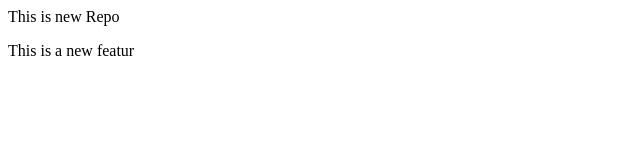
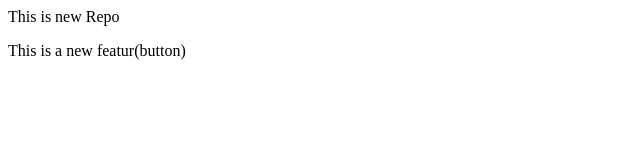
Before and after one commit to ankitsingh551/localrepo, a plain HTML site: page index.html in a window 1280 px wide. Shown: the full height of the page, 0-640 px from the left. Drawn offline with Linux system fonts and the light colour scheme.

Commit message:
Add button

```diff
--- a/index.html
+++ b/index.html
@@ -1,2 +1,2 @@
 <p>This is new Repo</p>
-<p>This is a new featur</p>
+<p>This is a new featur(button)</p>
```
